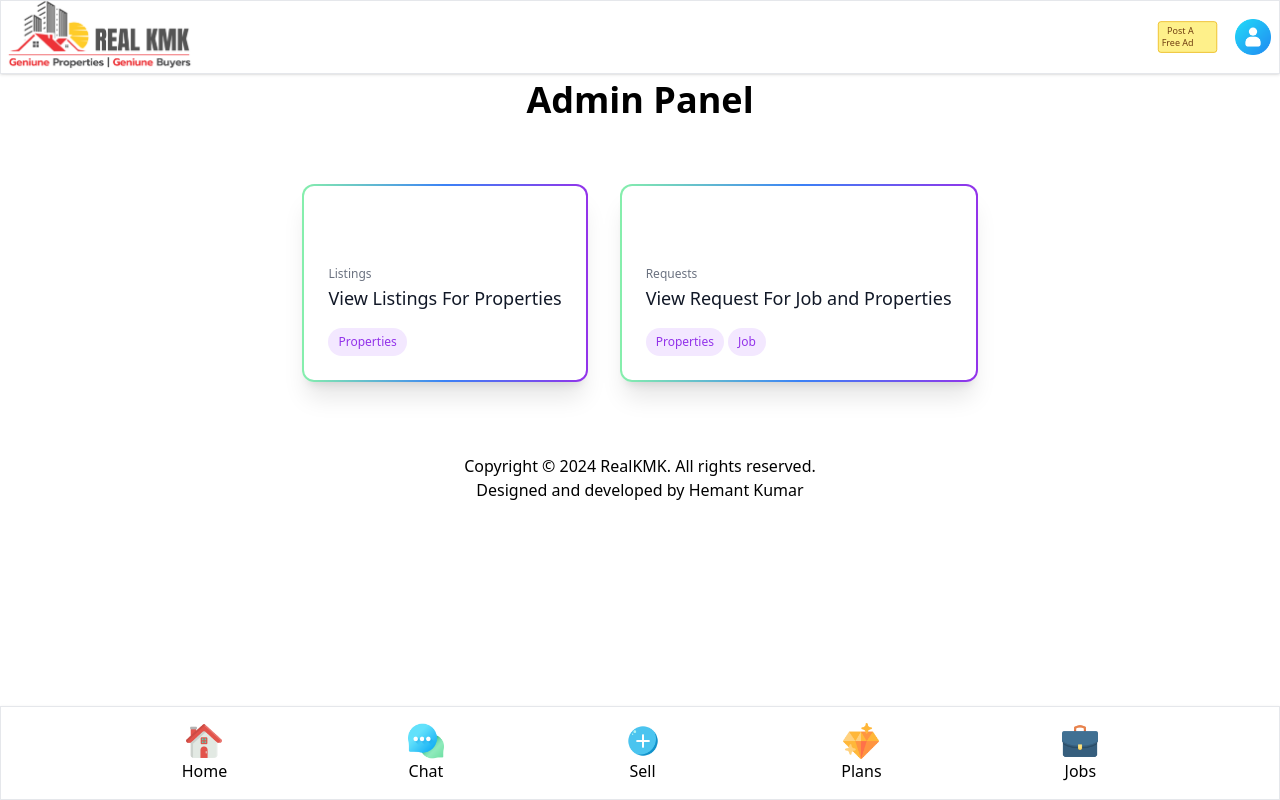
After one commit to tipsyCodr/realkmk, a Laravel app: page /admin/dashboard in a window 1280 px wide. The commit adds this page. Run offline with Laravel 12, Linux system fonts and the light colour scheme; data that the repository does not hold is empty; style sheets or scripts are compiled from the project's sources; some web fonts are replaced.

Commit message:
added admin panel

```diff
--- /dev/null
+++ b/app/Http/Controllers/AdminController.php
@@ -0,0 +1,31 @@
+<?php
+
+namespace App\Http\Controllers;
+
+use App\Models\JobRequest;
+use App\Models\Listing;
+use App\Models\PropertyRequest;
+use Illuminate\Http\Request;
+
+class AdminController extends Controller
+{
+    //
+    public function index()
+    {
+        // // if (auth()->user()->hasRole('admin')) {
+        // if (auth()->user()->hasRole('admin')) {
+        //     return redirect("/admin/dashboard");
+        // } else {
+        //     return redirect("/");
+        // }
+        return redirect("/admin/dashboard");
+    }
+    public function dashboard()
+    {
+        $totalJobRequests = JobRequest::all()->count();
+        $totalPropertyRequests = PropertyRequest::all()->count();
+        $totalListings = Listing::all()->count();
+
+        return view("admin.index");
+    }
+}
--- /dev/null
+++ b/resources/views/admin/index.blade.php
@@ -0,0 +1,49 @@
+<x-app-layout>
+    <h1 class="font-bold text-4xl p-4 text-center">
+        Admin Panel
+    </h1>
+    <div class="flex w-full flex-col sm:flex-row p-2 justify-center items-center ">
+        <article
+            class="mx-4  mt-10 hover:animate-background rounded-xl bg-gradient-to-r from-green-300 via-blue-500 to-purple-600 p-0.5 shadow-xl transition hover:bg-[length:400%_400%] hover:shadow-sm hover:[animation-duration:_4s]">
+            <a href="{{ route('admin.listings.list') }}">
+                <div class="rounded-[10px] bg-white p-4 !pt-20 sm:p-6">
+                    <time datetime="2022-10-10" class="block text-xs text-gray-500"> Listings </time>
+                    <a href="{{ route('admin.listings.list') }}">
+                        <h3 class="mt-0.5 text-lg font-medium text-gray-900">
+                            View Listings For Properties
+                        </h3>
+                    </a>
+                    <div class="mt-4 flex flex-wrap gap-1">
+                        <a href="{{ route('admin.listings.list') }}"
+                            class="whitespace-nowrap rounded-full bg-purple-100 px-2.5 py-1.5 text-xs text-purple-600">
+                            Properties
+                        </a>
+                    </div>
+                </div>
+            </a>
+        </article>
+        <article
+            class="mx-4  mt-10 hover:animate-background rounded-xl bg-gradient-to-r from-green-300 via-blue-500 to-purple-600 p-0.5 shadow-xl transition hover:bg-[length:400%_400%] hover:shadow-sm hover:[animation-duration:_4s]">
+            <a class='w-full h-full' href="{{ route('admin.requests.list') }}">
+                <div class="rounded-[10px] bg-white p-4 !pt-20 sm:p-6">
+                    <time datetime="2022-10-10" class="block text-xs text-gray-500"> Requests </time>
+                    <a href="{{ route('admin.requests.list') }}">
+                        <h3 class="mt-0.5 text-lg font-medium text-gray-900">
+                            View Request For Job and Properties
+                        </h3>
+                    </a>
+                    <div class="mt-4 flex flex-wrap gap-1">
+                        <a href="{{ route('admin.requests.jobs.list') }}"
+                            class="whitespace-nowrap rounded-full bg-purple-100 px-2.5 py-1.5  text-xs text-purple-600">
+                            Properties
+                        </a>
+                        <a href="{{ route('admin.requests.properties.list') }}"
+                            class="whitespace-nowrap rounded-full bg-purple-100 px-2.5 py-1.5  text-xs text-purple-600">
+                            Job
+                        </a>
+                    </div>
+                </div>
+            </a>
+        </article>
+    </div>
+</x-app-layout>
--- a/resources/views/user/login.blade.php
+++ b/resources/views/user/login.blade.php
@@ -77,6 +77,7 @@
                 <i class="fab fa-google"></i>
                 Sign in with Google
             </button>
+            {{-- <a href="{{ route('admin.login') }}" class="hidden">Admin</a> --}}
         </div>
     </div>
     <script type="module">
--- a/routes/web.php
+++ b/routes/web.php
@@ -1,5 +1,6 @@
 <?php
 
+use App\Http\Controllers\AdminController;
 use App\Http\Controllers\ListingController;
 use App\Http\Controllers\RequestController;
 use App\Http\Controllers\UserController;
@@ -37,6 +38,8 @@ Route::get('properties-form/{location}', [WebController::class, 'propertiesForm'
 Route::post('properties-form-store', [RequestController::class, 'propertiesFormSave'])->name('properties.form.store');
 Route::get('properties/show/{location}', [WebController::class, 'showProperties'])->name('properties.show');
 
+Route::get('admin', [AdminController::class, 'index'])->name('admin.index');
+Route::get('admin/dashboard', [AdminController::class, 'dashboard'])->name('admin.dashboard');
 
 Route::name('admin.requests.')->prefix('admin/requests')->group(function () {
     // Requests Form Section
--- a/tailwind.config.js
+++ b/tailwind.config.js
@@ -6,7 +6,17 @@ export default {
         "./resources/**/*.vue",
     ],
     theme: {
-        extend: {},
+        extend: {
+            animation: {
+                border: "background ease infinite",
+            },
+            keyframes: {
+                background: {
+                    "0%, 100%": { backgroundPosition: "0% 50%" },
+                    "50%": { backgroundPosition: "100% 50%" },
+                },
+            },
+        },
     },
     plugins: [],
 };
```
